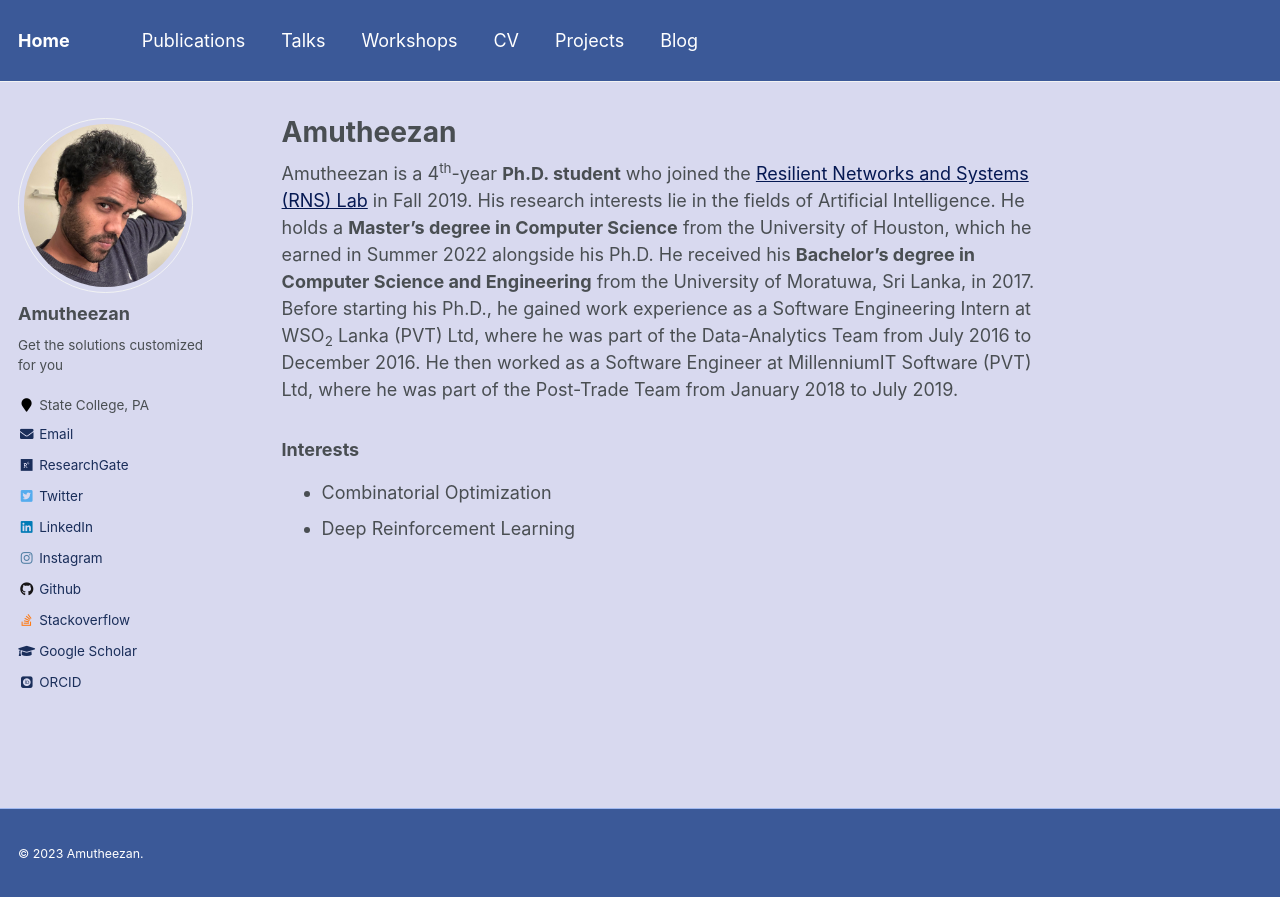
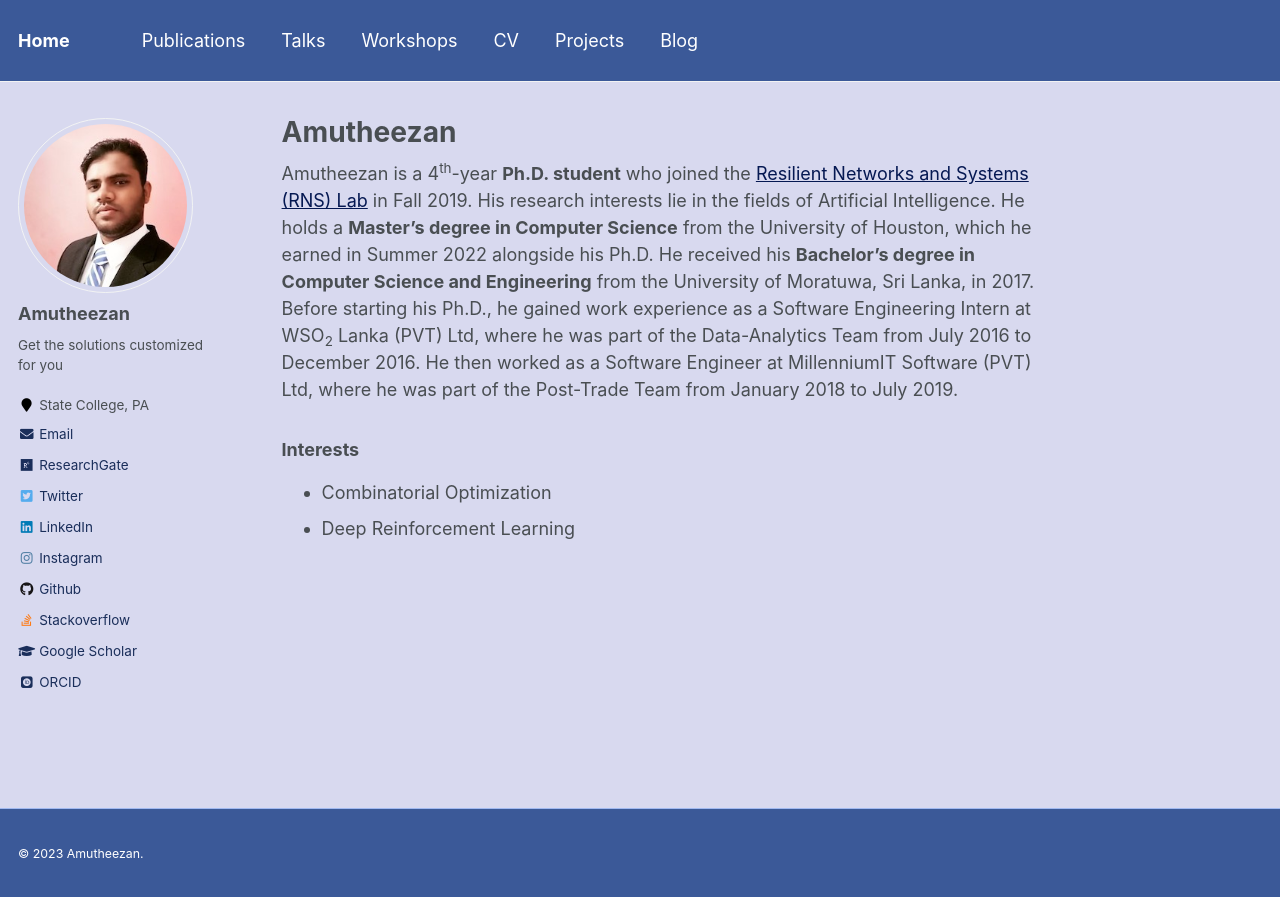
Before and after one commit to Amutheezan/amutheezan.github.io, a Jekyll site: the page built from _pages/about.md, in a window 1280 px wide. Shown: the top 897 px of the page. Built offline with Jekyll 4.4.1, drawn with Linux system fonts in a browser that asks for light colours; some web fonts are replaced.

Commit message:
Update _config.yml

```diff
--- a/_config.yml
+++ b/_config.yml
@@ -81,7 +81,7 @@ analytics:
 # Site Author
 author:
   name             : "Amutheezan"
-  avatar           : "display_picture.jpg"
+  avatar           : "display_picture.jpeg"
   bio              : "Get the solutions customized for you"
   location         : "State College, PA"
   employer         :
```
